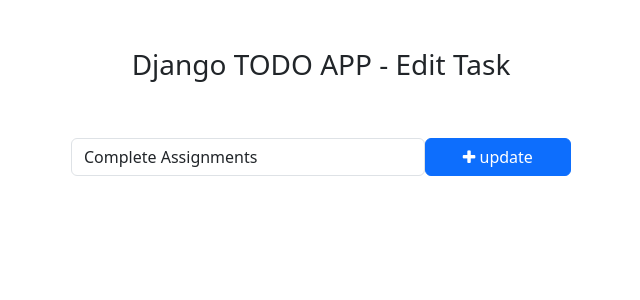
After one commit to Rajesh-Nadimpalli/ToDo, a Django app: page /todo/edit_task/1/ in a window 1280 px wide. The commit adds this page. Shown: the top 300 px of the page, without its empty margins (319-959 px from the left). Run offline with Django 5.2, Linux system fonts and the light colour scheme; data comes from the database, SQL or seed files in the repository; both versions use the stored data as it was after the commit.

Commit message:
todo app final

```diff
--- /dev/null
+++ b/templates/edit_task.html
@@ -0,0 +1,29 @@
+<!DOCTYPE html>
+<html lang="en">
+<head>
+    <meta charset="UTF-8">
+    <meta name="viewport" content="width=device-width, initial-scale=1.0">
+    <title>Edit Task - Django TODO App</title>
+
+    <!-- Bootstrap -->
+    <link href="https://cdn.jsdelivr.net/npm/bootstrap@5.3.0-alpha1/dist/css/bootstrap.min.css" rel="stylesheet" integrity="sha384-GLhlTQ8iRABdZLl6O3oVMWSktQOp6b7In1Zl3/Jr59b6EGGoI1aFkw7cmDA6j6gD" crossorigin="anonymous">
+    <script src="https://cdn.jsdelivr.net/npm/bootstrap@5.3.0-alpha1/dist/js/bootstrap.bundle.min.js" integrity="sha384-w76AqPfDkMBDXo30jS1Sgez6pr3x5MlQ1ZAGC+nuZB+EYdgRZgiwxhTBTkF7CXvN" crossorigin="anonymous"></script>
+    <!-- Font Awesome Icons -->
+    <link rel="stylesheet" href="https://cdnjs.cloudflare.com/ajax/libs/font-awesome/4.7.0/css/font-awesome.min.css">
+
+</head>
+<body>
+    <div class="container">
+        <h3 class="pt-5 pb-5 text-center">Django TODO APP - Edit Task</h3>
+         <form action="{% url 'edit_task' get_task.pk %}" method="POST" style="width: 500px; margin: auto;">
+                    {% csrf_token %}
+                    <div class="form-group">
+                        <span style="display: flex;">
+                            <input type="text" name="task" class="form-control" placeholder="Add a task" value="{{ get_task}}">
+                            <button type="submit" class="btn btn-primary" style="width: 200px;"><i class="fa fa-plus"></i> update</button>
+                        </span>
+                    </div>
+                </form>
+    </div>
+</body>
+</html>
--- a/todo/urls.py
+++ b/todo/urls.py
@@ -4,5 +4,18 @@ from . import views
 
 
 urlpatterns = [
+    # Add task
     path('addTask/', views.addTask, name='addTask'),
+
+    # Mark as done
+    path('mark_as_done/<int:pk>/',views.mark_as_done, name='mark_as_done'),
+
+    # Mark as Undone
+    path('mark_as_undone/<int:pk>/',views.mark_as_undone, name='mark_as_undone'),
+
+    # Edit Feature
+    path('edit_task/<int:pk>/',views.edit_task, name='edit_task'),
+
+    #Delete task
+    path('delete_task/<int:pk>/',views.delete_task, name='delete_task'),
 ]
--- a/todo/views.py
+++ b/todo/views.py
@@ -1,8 +1,39 @@
 from django.http import HttpResponse
-from django.shortcuts import redirect,render
+from django.shortcuts import get_object_or_404, redirect,render
 from .models import Task
 
 def addTask(request):
     task = request.POST['task']
     Task.objects.create(task=task)
     return redirect('home')
+
+
+def mark_as_done(request,pk):
+    task = get_object_or_404(Task, pk=pk)
+    task.is_completed= True
+    task.save()
+    return redirect('home')
+
+def mark_as_undone(request, pk):
+    task = get_object_or_404(Task, pk=pk)
+    task.is_completed=False
+    task.save()
+    return redirect('home')
+
+def edit_task(request,pk):
+    get_task = get_object_or_404(Task,pk=pk)
+    if request.method == 'POST':
+        new_task = request.POST['task']
+        get_task.task = new_task
+        get_task.save()
+        return redirect('home')
+    else:
+        context = {
+            'get_task': get_task,
+        }
+        return render(request, 'edit_task.html', context)
+
+def delete_task(request, pk):
+    task = get_object_or_404(Task, pk=pk)
+    task.delete()
+    return redirect('home')
--- a/todo_main/views.py
+++ b/todo_main/views.py
@@ -3,7 +3,11 @@ from todo.models import Task
 
 def home(request):
     tasks = Task.objects.filter(is_completed=False).order_by('-updated_at')
+
+    completed_tasks = Task.objects.filter(is_completed=True)
+
     context = {
         'tasks':tasks,
+        'completed_tasks': completed_tasks,
     }
     return render(request, 'home.html',context)
```
Also changed, not shown: templates/home.html (+9 -3 lines), db.sqlite3.
